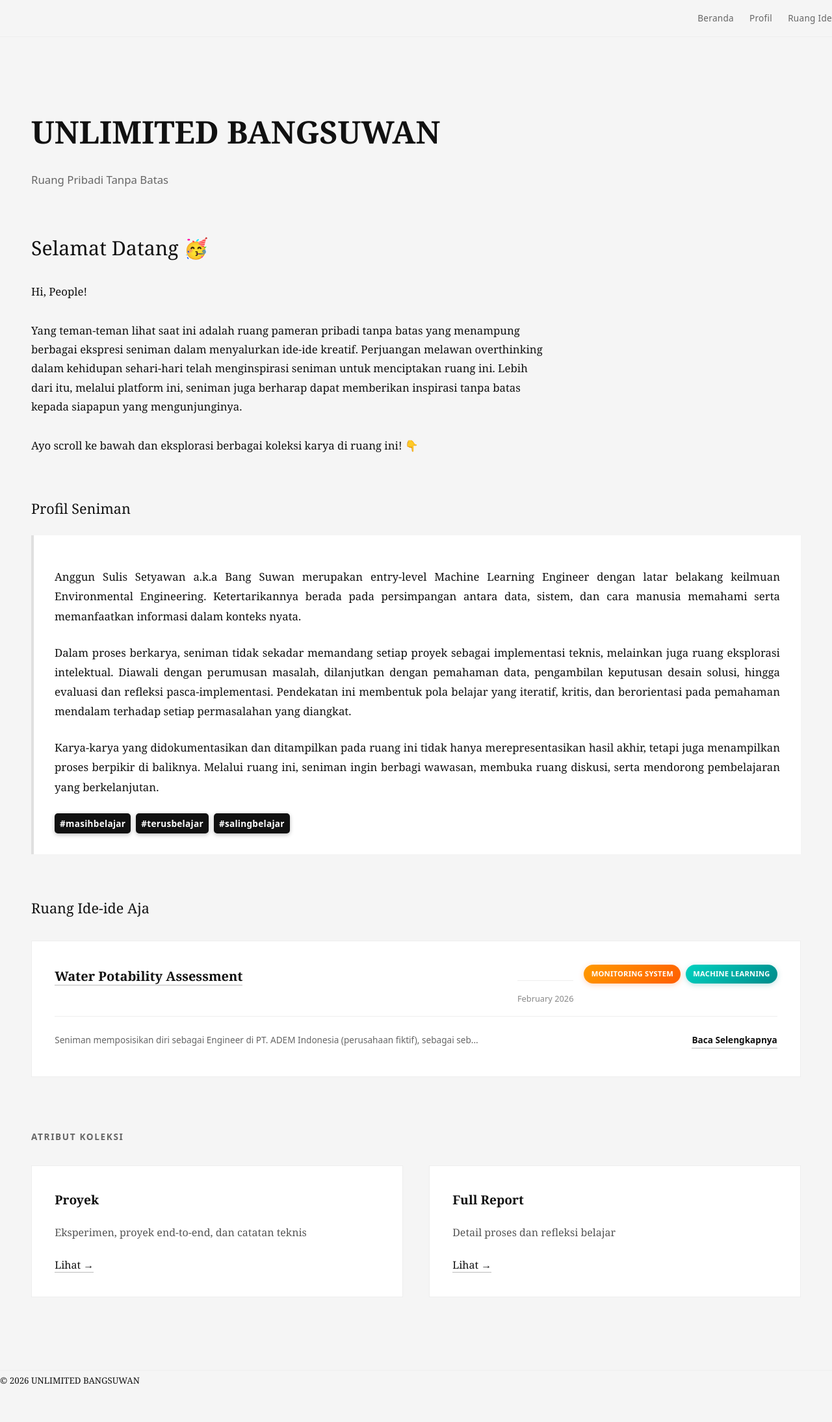
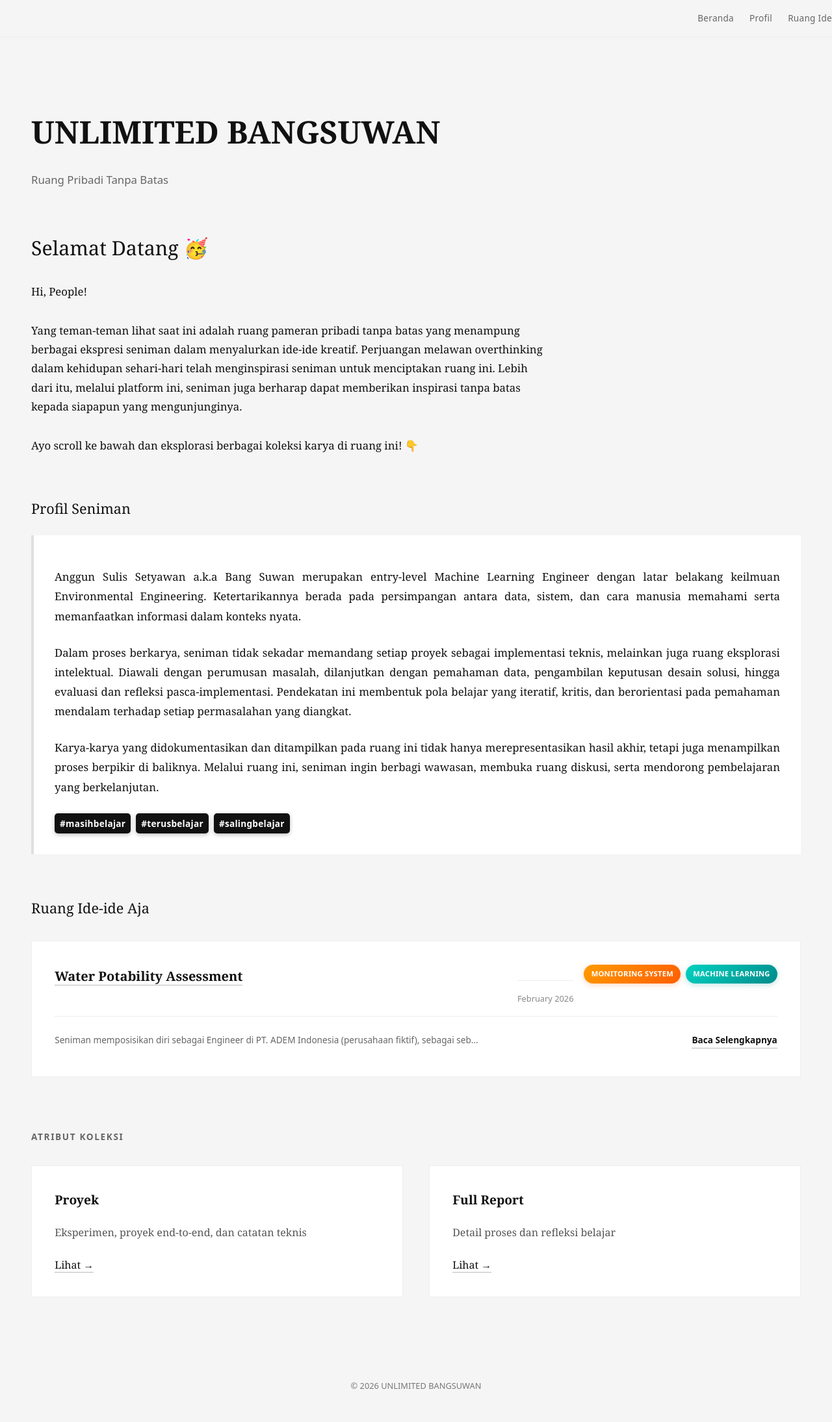
Before and after one commit to Sulbae/Sulbae.github.io, a Jekyll site: the page built from index.md, in a window 1280 px wide. Shown: the whole page at 65% size. Built offline with Jekyll 4.4.1, drawn with Linux system fonts in a browser that asks for light colours; before the commit the page ends 2138 px from its top, so only the background shows below that.

Commit message:
Update footer.html

```diff
--- a/_includes/footer.html
+++ b/_includes/footer.html
@@ -1,7 +1,7 @@
-<footer style="border-top: 1px solid #eee; margin-top: 3rem;">
-  <div class="container">
-    <small>
+<footer class="footer">
+  <div class="footer-content">
+    <p class="footer-copyright">
       © {{ site.time | date: "%Y" }} {{ site.title }}
-    </small>
+    </p>
   </div>
 </footer>
```
